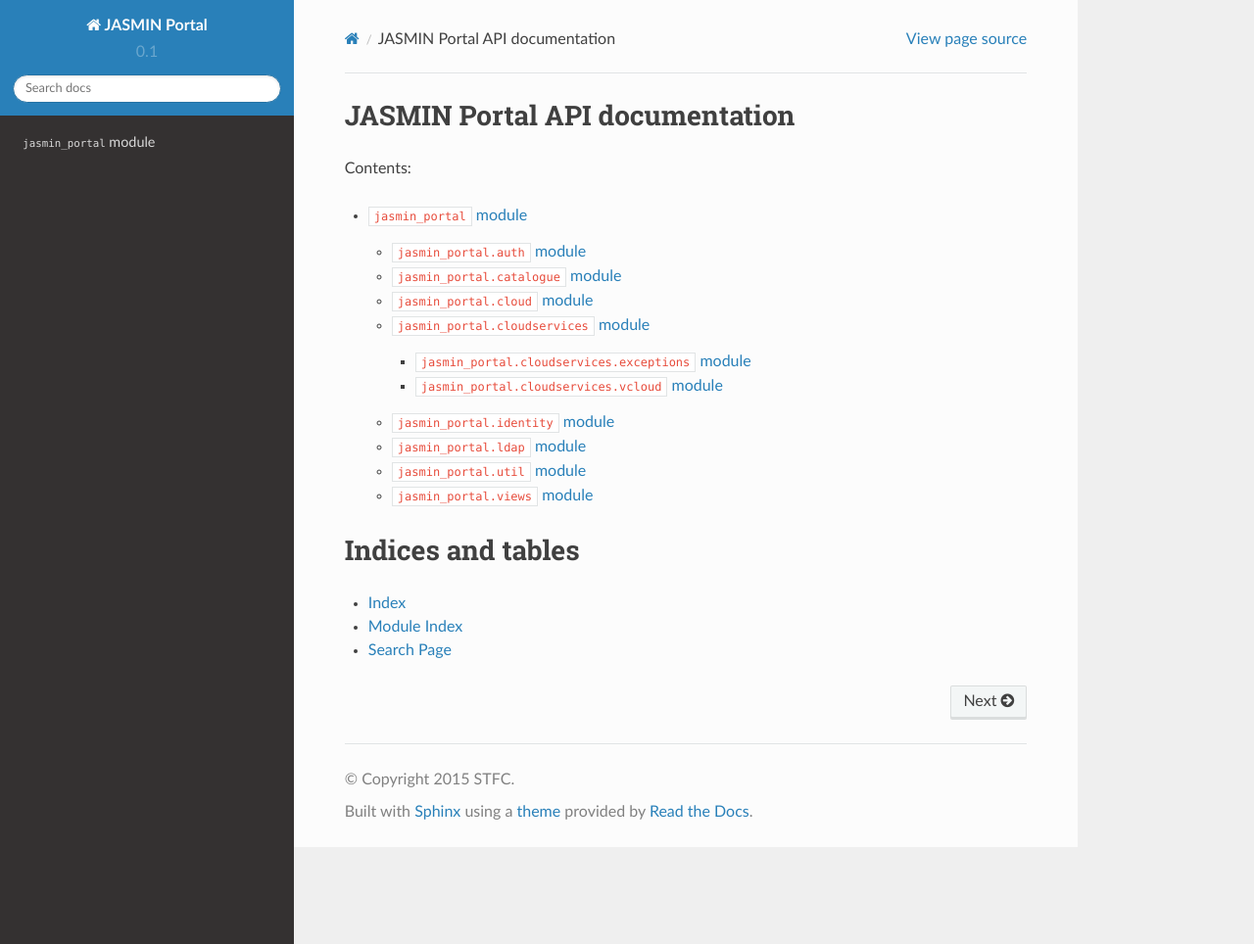
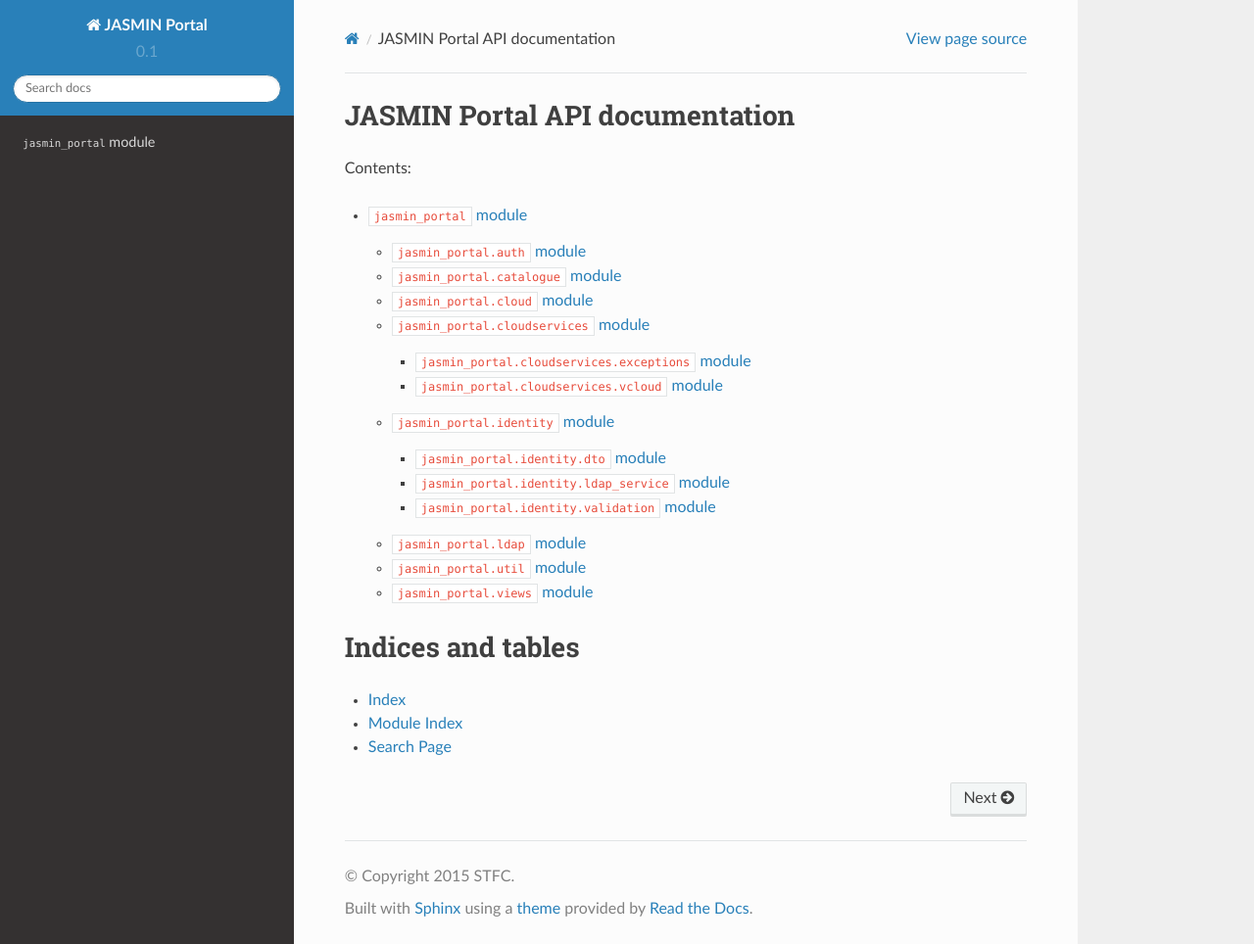
Before and after one commit to azimuth-cloud/azimuth, a Sphinx documentation site: the page built from doc/index.rst, in a window 1280 px wide and 964 px high. Shown: the whole window at 98% size. Built offline with Sphinx 7.4.7 and the Read the Docs theme 2.0.0, drawn with Linux system fonts in a browser that asks for light colours.

```diff
--- /dev/null
+++ b/doc/jasmin_portal/identity/dto.rst
@@ -0,0 +1,6 @@
+``jasmin_portal.identity.dto`` module
+=====================================
+
+.. automodule:: jasmin_portal.identity.dto
+    :members:
+    :undoc-members:
--- a/doc/jasmin_portal/identity.rst
+++ b/doc/jasmin_portal/identity/index.rst
@@ -1,5 +1,12 @@
 ``jasmin_portal.identity`` module
 =================================
+
+.. toctree::
+
+    dto
+    ldap_service
+    validation
+
 
 .. automodule:: jasmin_portal.identity
     :members:
--- /dev/null
+++ b/doc/jasmin_portal/identity/ldap_service.rst
@@ -0,0 +1,6 @@
+``jasmin_portal.identity.ldap_service`` module
+==============================================
+
+.. automodule:: jasmin_portal.identity.ldap_service
+    :members:
+    :undoc-members:
--- /dev/null
+++ b/doc/jasmin_portal/identity/validation.rst
@@ -0,0 +1,6 @@
+``jasmin_portal.identity.validation`` module
+============================================
+
+.. automodule:: jasmin_portal.identity.validation
+    :members:
+    :undoc-members:
--- a/doc/jasmin_portal/index.rst
+++ b/doc/jasmin_portal/index.rst
@@ -7,7 +7,7 @@
     catalogue
     cloud
     cloudservices/index
-    identity
+    identity/index
     ldap
     util
     views
```
Also changed, not shown: 2 other files.
